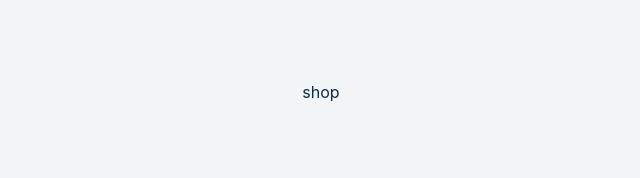
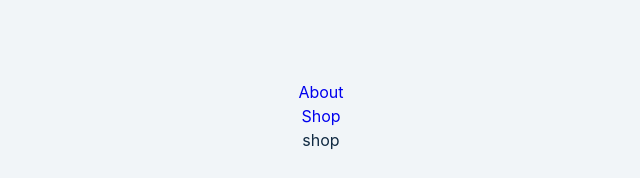
Before and after one commit to TanvirAnowar/ReactShop, a React (Create React App) app: page /shop in a window 1280 px wide. Shown: the top 178 px of the page, without its empty margins (319-959 px from the left). Built offline with nearby package versions, Linux system fonts and the light colour scheme.

Commit message:
Switch and link added.

```diff
--- a/src/UseContextExample/index.js
+++ b/src/UseContextExample/index.js
@@ -1,17 +1,24 @@
 import React from 'react'
 import Shop from './shop'
 import About from './about'
+import Navigation from './navigation'
+
 import {BrowserRouter as Router,Switch, Route} from 'react-router-dom'
 
 const Index = () => {
     return (
         <>
             <Router>
-                <div>
+                <Navigation />
+
+                <Switch>
+
+                    {/* <Route path='/' exact component={Index} /> */}
+
                     <Route path='/shop' component={Shop} />
 
                     <Route path='/about' component={About} />
-                </div>
+                </Switch>
             </Router>
         </>
     )
--- a/src/UseContextExample/navigation.js
+++ b/src/UseContextExample/navigation.js
@@ -1,15 +1,21 @@
 import React from 'react'
+import {Link} from 'react-router-dom'
 
 const Navigation = () => {
     return (
-        <>
+
         <nav>
             <ul>
+                <Link to='/about'>
                 <li>About</li>
+                </Link>
+
+                <Link to='/shop'>
                 <li>Shop</li>
+                </Link>
             </ul>
         </nav>
-        </>
+
     )
 }
 
```
